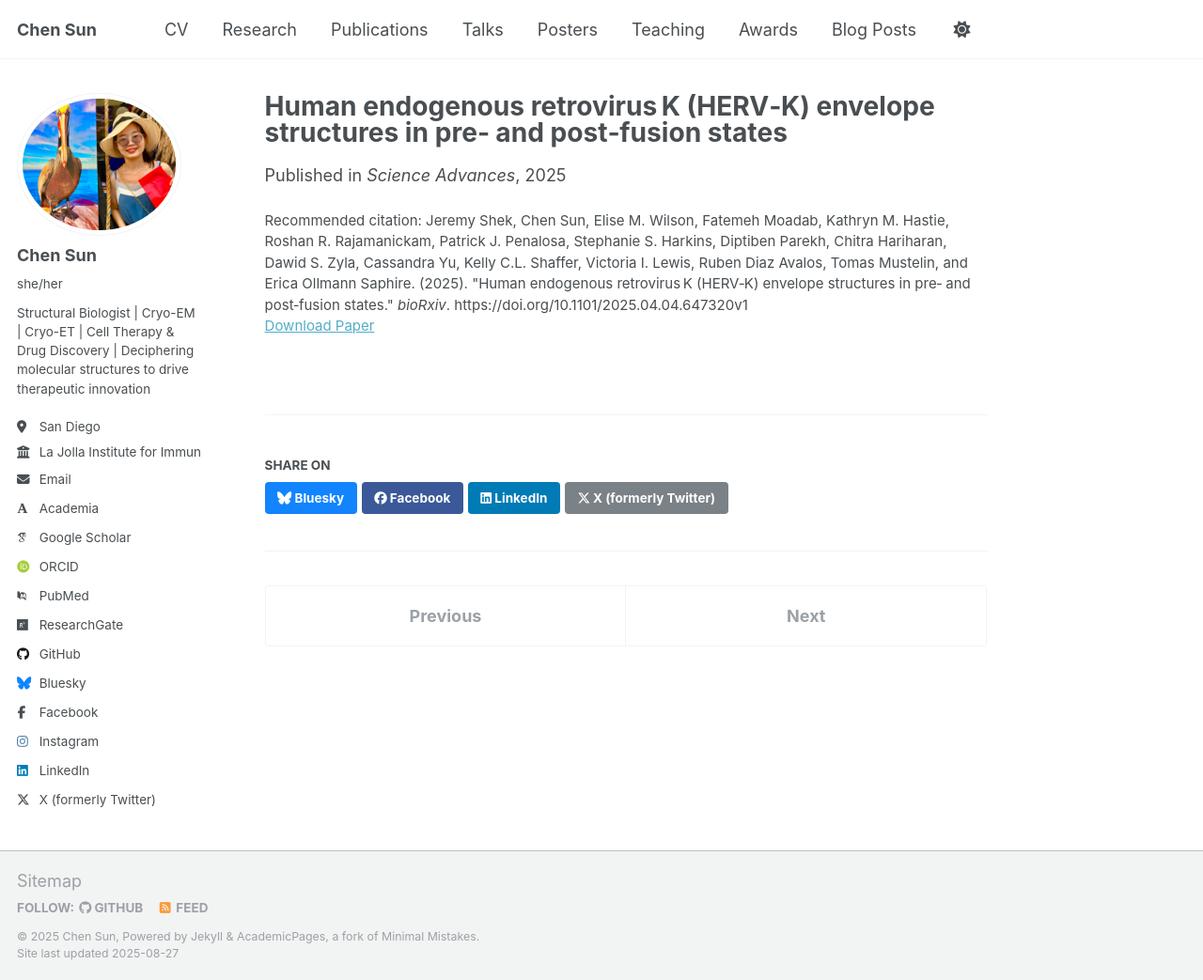
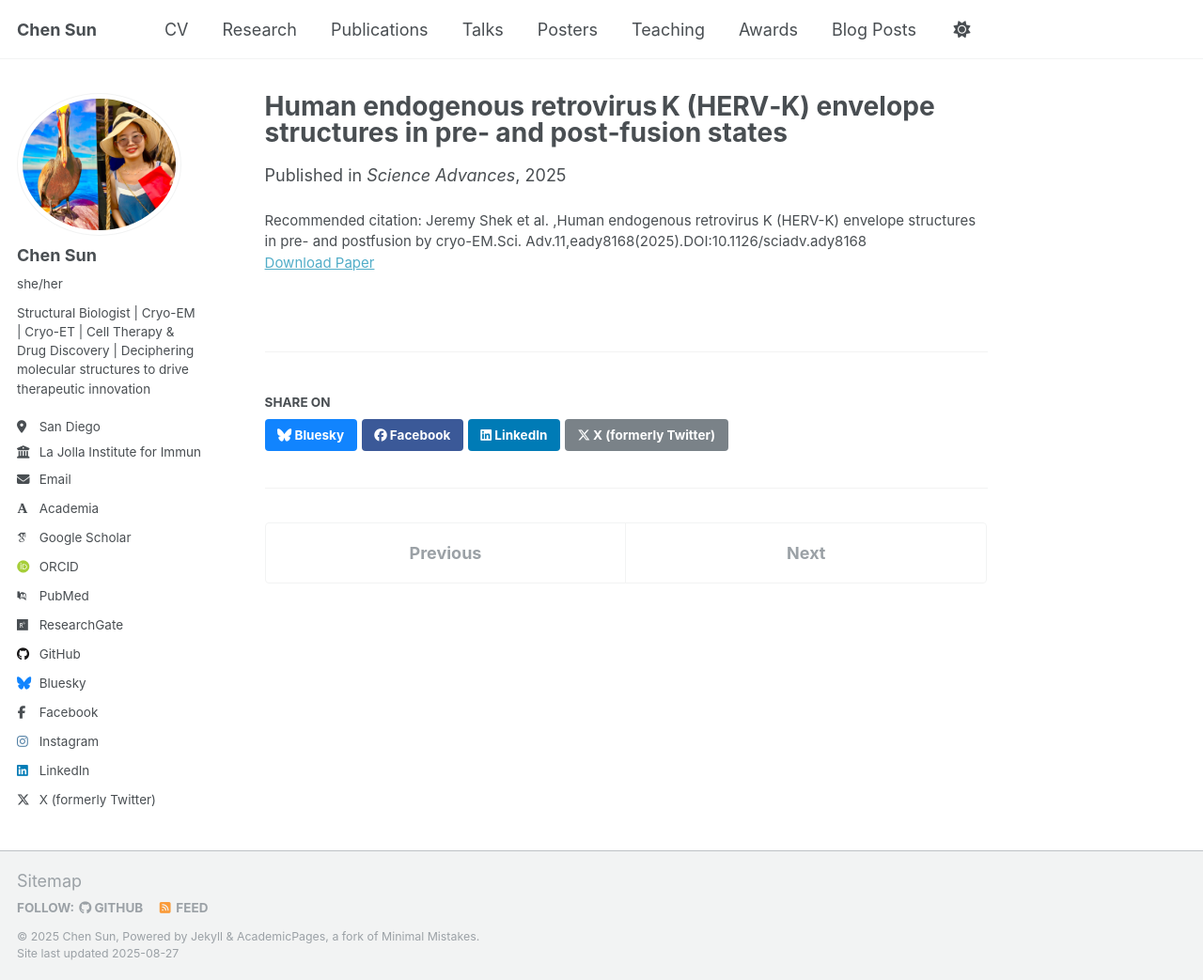
Before and after one commit to sun647/sun647.github.io, a Jekyll site: the page built from _publications/HERVK.md, in a window 1280 px wide and 1043 px high. Shown: the whole window at 94% size. Built offline with Jekyll 4.4.1, drawn with Linux system fonts in a browser that asks for light colours; some web fonts are replaced; a script that is not in the unit is left out.

Commit message:
Update HERVK.md

```diff
--- a/_publications/HERVK.md
+++ b/_publications/HERVK.md
@@ -7,5 +7,6 @@ excerpt: 'Cryo‑EM structures of HERV‑K envelope in both pre‑ and post‑fu
 date: 2025-08-27  # precise day not available from bioRxiv summary
 venue: 'Science Advances'
 paperurl: '/files/HERVK.pdf'
-citation: 'Jeremy Shek, Chen Sun, Elise M. Wilson, Fatemeh Moadab, Kathryn M. Hastie, Roshan R. Rajamanickam, Patrick J. Penalosa, Stephanie S. Harkins, Diptiben Parekh, Chitra Hariharan, Dawid S. Zyla, Cassandra Yu, Kelly C.L. Shaffer, Victoria I. Lewis, Ruben Diaz Avalos, Tomas Mustelin, and Erica Ollmann Saphire. (2025). &quot;Human endogenous retrovirus K (HERV‑K) envelope structures in pre‑ and post‑fusion states.&quot; <i>bioRxiv</i>. https://doi.org/10.1101/2025.04.04.647320v1'
+press_release: 'https://www.lji.org/news-events/news/post/a-stunning-first-look-at-the-viruses-inside-us/'
+citation: 'Jeremy Shek et al. ,Human endogenous retrovirus K (HERV-K) envelope structures in pre- and postfusion by cryo-EM.Sci. Adv.11,eady8168(2025).DOI:10.1126/sciadv.ady8168'
 ---
```
